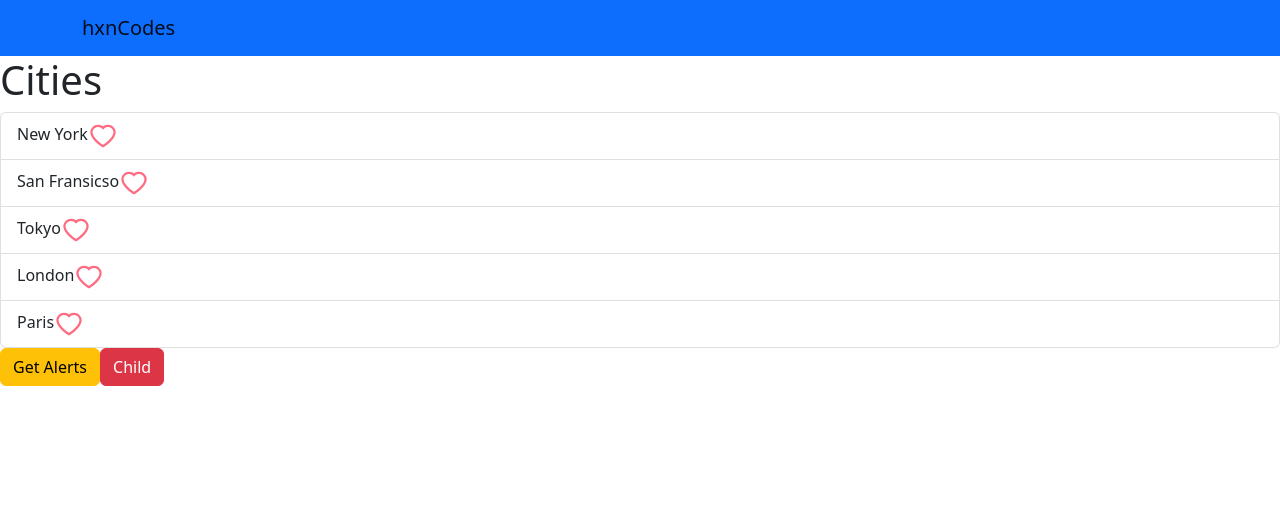
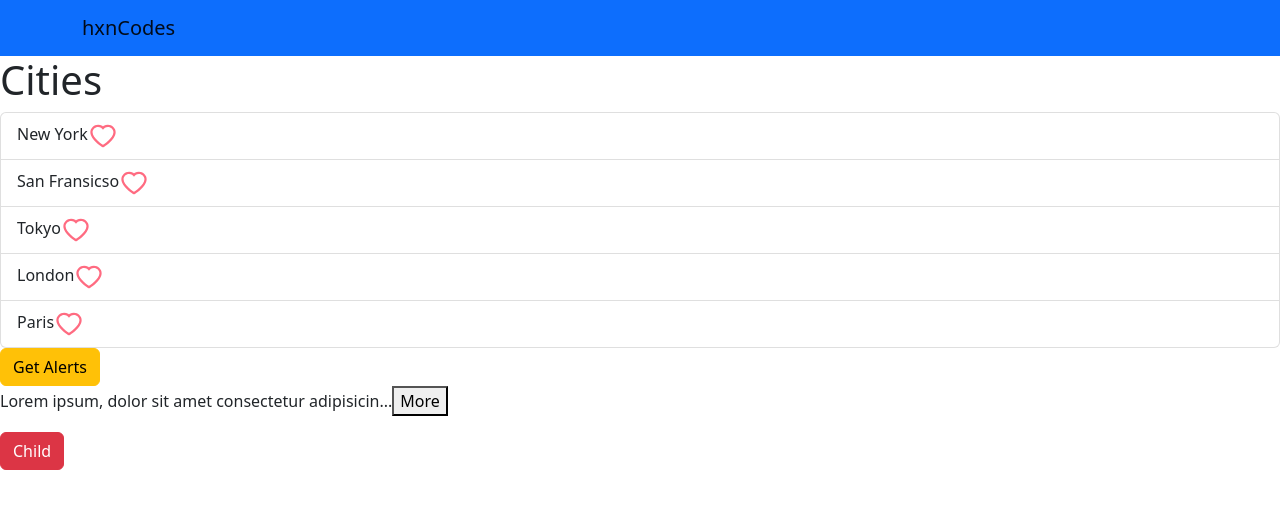
Before and after one commit to hxncodes/React18-Mosh, a React (Vite) app: page / in a window 1280 px wide. Shown: the top 508 px of the page. Built offline with nearby package versions, Linux system fonts and the light colour scheme.

Commit message:
Expandable Component added through state

```diff
--- /dev/null
+++ b/components/ExpandableComponent.tsx
@@ -0,0 +1,22 @@
+import React, { Children, useState } from "react";
+interface Props {
+  children: string;
+  maxChars: number;
+}
+
+const ExpandableComponent = ({ children, maxChars = 100 }: Props) => {
+  const [isExpanded, setExpanded] = useState(false);
+  if (children.length <= maxChars) return <p>{children}</p>;
+
+  const text = isExpanded ? children : children.substring(0, maxChars);
+  return (
+    <p>
+      {text}...
+      <button onClick={() => setExpanded(!isExpanded)}>
+        {isExpanded ? "Less" : "More"}
+      </button>
+    </p>
+  );
+};
+
+export default ExpandableComponent;
--- a/src/App.tsx
+++ b/src/App.tsx
@@ -1,34 +1,57 @@
-import './App.css'
-import React, { useState } from 'react'
-import NavBar from '../components/NavBar'
-import ListGroup from '../components/ListGroup'
-import Alerts from '../components/Alerts'
-import Button from '../components/Button'
-import Btn from '../components/Btn'
+import "./App.css";
+import React, { useState } from "react";
+import NavBar from "../components/NavBar";
+import ListGroup from "../components/ListGroup";
+import Alerts from "../components/Alerts";
+import Button from "../components/Button";
+import Btn from "../components/Btn";
+import ExpandableComponent from "../components/ExpandableComponent";
 
 const App = () => {
-
-  let items = ['New York', 'San Fransicso', 'Tokyo', 'London', 'Paris']
+  let items = ["New York", "San Fransicso", "Tokyo", "London", "Paris"];
   const handleSelectItem = (item: String) => {
     console.log(item);
-  }
+  };
 
-  const [alertVisibility, setAlertVisibility] = useState(false)
+  const [alertVisibility, setAlertVisibility] = useState(false);
   return (
     <div>
       <NavBar />
 
-      {alertVisibility && <Alerts onClose={() => setAlertVisibility(false)}>
-        This is Alert message..!
-      </Alerts>}
+      {alertVisibility && (
+        <Alerts onClose={() => setAlertVisibility(false)}>
+          This is Alert message..!
+        </Alerts>
+      )}
 
-      <ListGroup items={items} heading="Cities" onSelectItem={handleSelectItem} />
+      <ListGroup
+        items={items}
+        heading="Cities"
+        onSelectItem={handleSelectItem}
+      />
 
-      <Button color="warning" onClick={() => setAlertVisibility(true)}>Get Alerts</Button>
-      <Btn color="danger" onBtnClick={() => setAlertVisibility(true)}>Child</Btn>
+      <Button color="warning" onClick={() => setAlertVisibility(true)}>
+        Get Alerts
+      </Button>
+      <ExpandableComponent maxChars={50}>
+        Lorem ipsum, dolor sit amet consectetur adipisicing elit. Maxime
+        delectus veritatis eligendi repudiandae velit, illo hic aliquam,
+        assumenda alias cumque officia dignissimos voluptates. Obcaecati esse
+        numquam reiciendis quas iusto dolorem nobis vitae, ea deserunt illum
+        praesentium eaque quod, minima exercitationem itaque ad? Aspernatur
+        fugit, incidunt voluptatem, commodi tempora repudiandae animi ad, cum et
+        voluptate eius. Unde et ullam voluptatibus distinctio doloremque harum
+        tempora reprehenderit quos! Voluptatibus, tenetur officiis! Aut et qui
+        eum non, recusandae magni distinctio minus fugit nulla! Sit fugiat iste
+        quo ipsa laboriosam ratione magnam, neque corporis itaque cupiditate
+        sapiente cum voluptate reprehenderit eaque facere officiis delectus
+        ipsum.
+      </ExpandableComponent>
+      <Btn color="danger" onBtnClick={() => setAlertVisibility(true)}>
+        Child
+      </Btn>
+    </div>
+  );
+};
 
-    </div >
-  )
-}
-
-export default App
+export default App;
```
